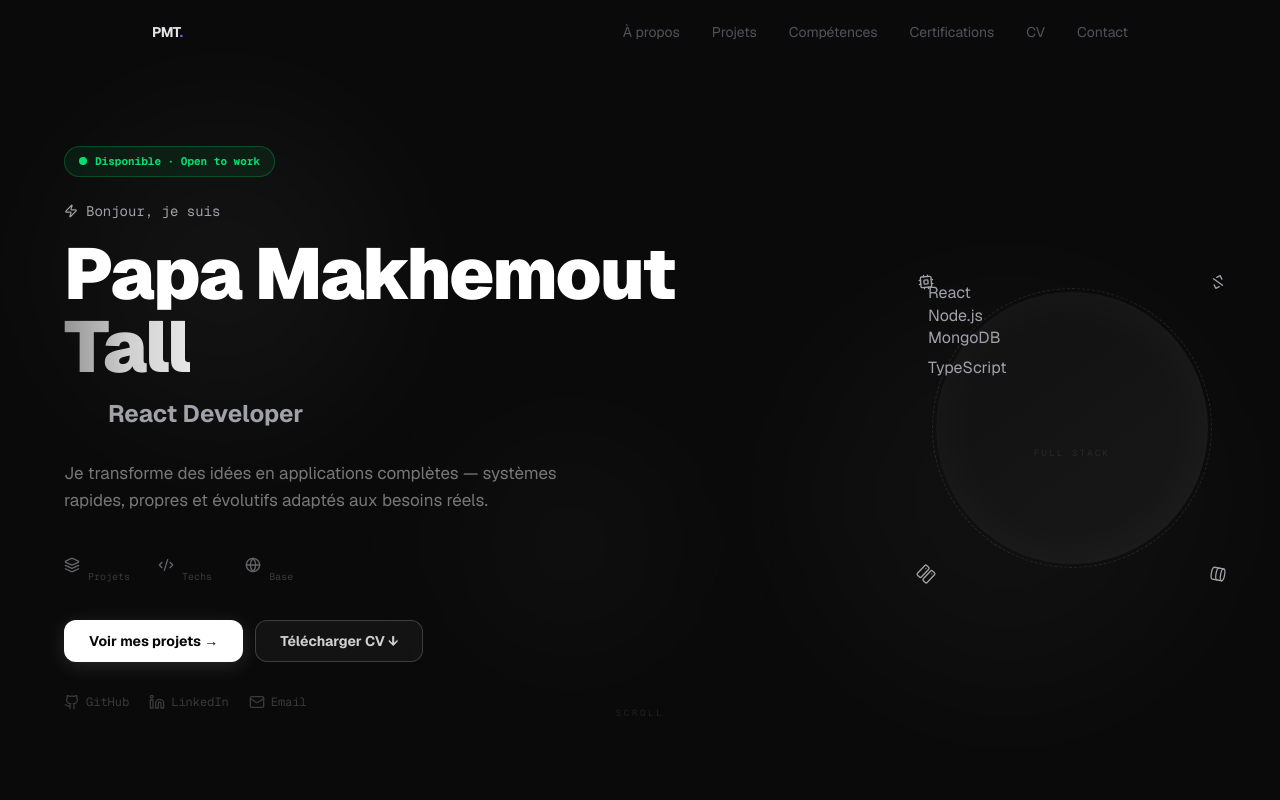
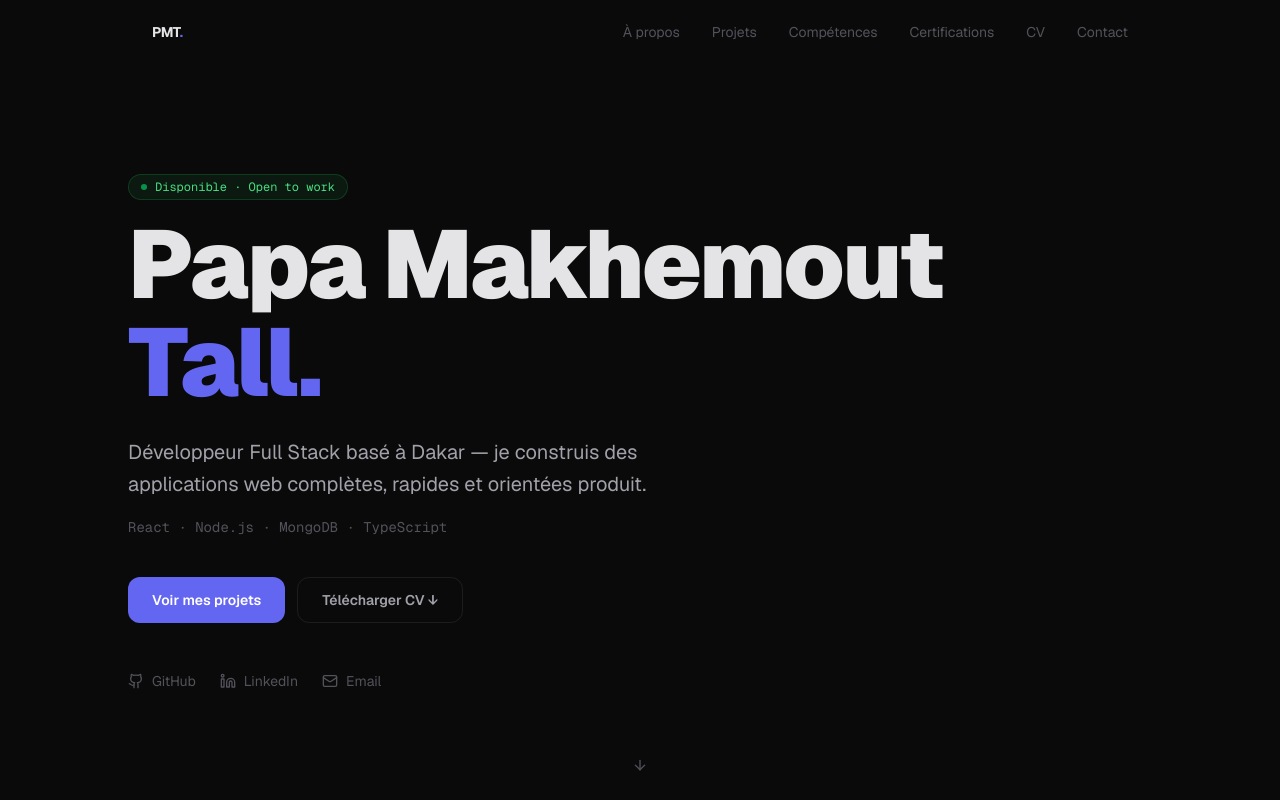
Before and after one commit to Mtg221/portfolio, a Next.js app: page / in a window 1280 px wide. Shown: the top 800 px of the page. Built offline with nearby package versions, Linux system fonts and the light colour scheme.

Commit message:
redesign: simplify portfolio — minimal dark theme

```diff
--- a/src/components/sections/Hero.tsx
+++ b/src/components/sections/Hero.tsx
@@ -1,244 +1,89 @@
 "use client";
-
 import { motion } from "framer-motion";
-import { GradientText } from "@/components/ui/GradientText";
-import { GlowButton } from "@/components/ui/GlowButton";
-import { TypewriterText } from "@/components/ui/TypewriterText";
-import { Github, Linkedin, Mail, Code2, Database, Server, Cpu, Zap, Globe, Layers } from "lucide-react";
+import { Github, Linkedin, Mail, ArrowDown } from "lucide-react";
 import { personalInfo } from "@/lib/data";
 
 interface HeroProps { scrollTo: (id: string) => void; }
 
-const floatingBadges = [
-  { label: "React",      style: { left: "-20%", top: "12%" }, delay: 0 },
-  { label: "Node.js",    style: { right: "-20%", top: "18%" }, delay: 0.6 },
-  { label: "MongoDB",    style: { left: "-24%", top: "68%" }, delay: 1.2 },
-  { label: "TypeScript", style: { right: "-22%", top: "62%" }, delay: 1.8 },
-];
-
-const orbitIcons = [
-  { Icon: Code2,    cls: "top-[-20px] right-[-20px]", dur: 22 },
-  { Icon: Cpu,      cls: "top-[-20px] left-[-20px]",  dur: 28 },
-  { Icon: Server,   cls: "bottom-[-20px] left-[-20px]",  dur: 18 },
-  { Icon: Database, cls: "bottom-[-20px] right-[-20px]", dur: 24 },
-];
-
-const roles = [
-  "Développeur Full Stack",
-  "React Developer",
-  "Node.js Expert",
-  "Architecte Web",
-  "Freelance Dev",
-];
+const fade = (delay = 0) => ({
+  initial: { opacity: 0, y: 20 },
+  animate: { opacity: 1, y: 0 },
+  transition: { duration: 0.6, delay },
+});
 
 export function Hero({ scrollTo }: HeroProps) {
   return (
-    <section id="hero" className="min-h-screen flex items-center px-4 pt-14 relative overflow-hidden hero-bg">
-      <div className="absolute inset-0 cyber-grid opacity-60 pointer-events-none" />
-
-      {/* Electric scan line */}
-      <div className="electric-scan" style={{ top: "30%" }} />
-
-      {/* Glow orbs */}
-      <div className="absolute top-20 left-8 w-96 h-96 rounded-full blur-3xl animate-float pointer-events-none"
-        style={{ background: "radial-gradient(circle, rgba(255,255,255,0.05), transparent)" }} />
-      <div className="absolute bottom-16 right-8 w-[480px] h-[480px] rounded-full blur-3xl animate-float pointer-events-none"
-        style={{ background: "radial-gradient(circle, rgba(255,255,255,0.04), transparent)", animationDelay: "2s" }} />
-      <div className="absolute top-1/2 left-1/3 w-72 h-72 rounded-full blur-3xl animate-float pointer-events-none"
-        style={{ background: "radial-gradient(circle, rgba(255,255,255,0.03), transparent)", animationDelay: "4s" }} />
-
-      <div className="max-w-6xl mx-auto w-full py-20 relative z-10">
-        <div className="grid lg:grid-cols-[1fr_auto] gap-20 items-center">
-
-          {/* Left */}
-          <div>
-            {/* Available badge */}
-            <motion.div
-              className="inline-flex items-center gap-2 px-3.5 py-1.5 rounded-full mb-6"
-              style={{ background: "rgba(0,255,100,0.07)", border: "1px solid rgba(0,255,100,0.22)" }}
-              initial={{ opacity: 0, y: -10 }}
-              animate={{ opacity: 1, y: 0 }}
-              transition={{ duration: 0.5 }}
-            >
-              <span className="relative flex h-2 w-2">
-                <span className="animate-ping absolute inline-flex h-full w-full rounded-full bg-green-400 opacity-75" />
-                <span className="relative inline-flex rounded-full h-2 w-2 bg-green-400" />
+    <section id="hero" className="min-h-screen flex flex-col justify-center px-6 pt-16">
+      <div className="max-w-5xl mx-auto w-full py-20">
+        <motion.div {...fade(0)} className="mb-4">
+          <span className="inline-flex items-center gap-2 text-xs font-mono px-3 py-1 rounded-full"
+            style={{ background: "rgba(34,197,94,0.08)", border: "1px solid rgba(34,197,94,0.2)", color: "#4ade80" }}>
+            <span className="w-1.5 h-1.5 rounded-full bg-green-400 animate-pulse" />
+            Disponible · Open to work
           </span>
-              <span className="text-[11px] font-mono font-bold text-green-400">Disponible · Open to work</span>
         </motion.div>
 
-            <motion.p
-              className="text-sm font-mono mb-4 flex items-center gap-2"
-              style={{ color: "var(--e-300)" }}
-              initial={{ opacity: 0, y: 16 }} animate={{ opacity: 1, y: 0 }}
-              transition={{ duration: 0.5, delay: 0.1 }}
-            >
-              <Zap className="w-3.5 h-3.5" style={{ color: "var(--e-100)" }} />
-              Bonjour, je suis
+        <motion.h1 {...fade(0.1)}
+          className="text-5xl sm:text-6xl md:text-7xl lg:text-8xl font-black tracking-tight leading-[1.02] mb-6"
+          style={{ color: "var(--text-bright)" }}>
+          Papa Makhemout<br />
+          <span style={{ color: "var(--accent)" }}>Tall.</span>
+        </motion.h1>
+
+        <motion.p {...fade(0.2)}
+          className="text-lg md:text-xl max-w-xl mb-4 leading-relaxed"
+          style={{ color: "var(--text)" }}>
+          Développeur Full Stack basé à Dakar — je construis des applications web complètes, rapides et orientées produit.
         </motion.p>
 
-            <motion.h1
-              className="text-5xl sm:text-6xl md:text-7xl font-black mb-3 leading-[1.02] tracking-tight"
-              initial={{ opacity: 0, y: 30 }} animate={{ opacity: 1, y: 0 }}
-              transition={{ duration: 0.8, delay: 0.18 }}
-            >
-              <span className="text-white">{personalInfo.firstName}</span>
-              <br />
-              <GradientText>{personalInfo.lastName}</GradientText>
-            </motion.h1>
+        <motion.p {...fade(0.25)} className="text-sm font-mono mb-10" style={{ color: "var(--text-dim)" }}>
+          React · Node.js · MongoDB · TypeScript
+        </motion.p>
 
-            {/* Typewriter */}
-            <motion.div
-              className="flex items-center gap-3 mb-7 h-9"
-              initial={{ opacity: 0, x: -20 }} animate={{ opacity: 1, x: 0 }}
-              transition={{ duration: 0.7, delay: 0.32 }}
-            >
-              <div className="h-px w-8 flex-shrink-0"
-                style={{ background: "linear-gradient(90deg, var(--e-300), transparent)" }} />
-              <h2 className="text-xl sm:text-2xl font-bold" style={{ color: "var(--e-200)" }}>
-                <TypewriterText words={roles} />
-              </h2>
+        <motion.div {...fade(0.35)} className="flex flex-wrap gap-3 mb-12">
+          <button onClick={() => scrollTo("projects")}
+            className="px-6 py-3 rounded-xl text-sm font-semibold transition-all duration-200 hover:opacity-90"
+            style={{ background: "var(--accent)", color: "#fff" }}>
+            Voir mes projets
+          </button>
+          <a href="/cv_fr.pdf" download
+            className="px-6 py-3 rounded-xl text-sm font-semibold transition-all duration-200"
+            style={{ border: "1px solid var(--border)", color: "var(--text)", background: "transparent" }}
+            onMouseEnter={e => { (e.currentTarget as HTMLElement).style.borderColor = "var(--border-hover)"; (e.currentTarget as HTMLElement).style.color = "var(--text-bright)"; }}
+            onMouseLeave={e => { (e.currentTarget as HTMLElement).style.borderColor = "var(--border)"; (e.currentTarget as HTMLElement).style.color = "var(--text)"; }}>
+            Télécharger CV ↓
+          </a>
         </motion.div>
 
-            <motion.p
-              className="text-base md:text-[17px] max-w-lg mb-8 leading-relaxed"
-              style={{ color: "#777777" }}
-              initial={{ opacity: 0, y: 16 }} animate={{ opacity: 1, y: 0 }}
-              transition={{ duration: 0.7, delay: 0.46 }}
-            >
-              Je transforme des idées en applications complètes — systèmes rapides, propres et évolutifs adaptés aux besoins réels.
-            </motion.p>
-
-            {/* Stats */}
-            <motion.div
-              className="flex gap-7 mb-9"
-              initial={{ opacity: 0, y: 16 }} animate={{ opacity: 1, y: 0 }}
-              transition={{ duration: 0.7, delay: 0.6 }}
-            >
-              {[
-                { value: "5+", label: "Projets", Icon: Layers },
-                { value: "10+", label: "Techs",  Icon: Code2 },
-                { value: "Dakar", label: "Base",  Icon: Globe },
-              ].map(({ value, label, Icon }, i) => (
-                <motion.div key={i} className="flex items-center gap-2" whileHover={{ scale: 1.06 }}>
-                  <Icon className="w-4 h-4 flex-shrink-0" style={{ color: "var(--e-300)", opacity: 0.6 }} />
-                  <div>
-                    <p className="text-xl font-black leading-none"
-                      style={{ background: "linear-gradient(135deg, var(--e-400), var(--e-100))", WebkitBackgroundClip: "text", WebkitTextFillColor: "transparent" }}>
-                      {value}
-                    </p>
-                    <p className="text-[10px] font-mono mt-0.5" style={{ color: "#3a3a3a" }}>{label}</p>
-                  </div>
-                </motion.div>
-              ))}
-            </motion.div>
-
-            {/* CTAs */}
-            <motion.div className="flex flex-wrap gap-3 mb-8"
-              initial={{ opacity: 0, y: 16 }} animate={{ opacity: 1, y: 0 }}
-              transition={{ duration: 0.7, delay: 0.74 }}>
-              <GlowButton onClick={() => scrollTo("projects")}>
-                Voir mes projets →
-              </GlowButton>
-              <GlowButton href="/cv_fr.pdf" download variant="outline">
-                Télécharger CV ↓
-              </GlowButton>
-            </motion.div>
-
-            {/* Socials */}
-            <motion.div className="flex gap-5"
-              initial={{ opacity: 0, y: 16 }} animate={{ opacity: 1, y: 0 }}
-              transition={{ duration: 0.7, delay: 0.88 }}>
+        <motion.div {...fade(0.45)} className="flex gap-6">
           {[
             { href: personalInfo.github,            Icon: Github,   label: "GitHub" },
             { href: personalInfo.linkedin,          Icon: Linkedin, label: "LinkedIn" },
             { href: `mailto:${personalInfo.email}`, Icon: Mail,     label: "Email" },
           ].map(({ href, Icon, label }) => (
-                <motion.a key={label} href={href}
+            <a key={label} href={href}
               target={label !== "Email" ? "_blank" : undefined}
               rel={label !== "Email" ? "noopener noreferrer" : undefined}
-                  className="flex items-center gap-1.5 text-xs font-mono"
-                  style={{ color: "#3a3a3a" }}
-                  whileHover={{ color: "var(--e-200)", y: -2, scale: 1.05 } as never}
-                  transition={{ type: "spring", stiffness: 300 }}>
+              className="flex items-center gap-2 text-sm transition-colors duration-200"
+              style={{ color: "var(--text-dim)" }}
+              onMouseEnter={e => (e.currentTarget as HTMLElement).style.color = "var(--text-bright)"}
+              onMouseLeave={e => (e.currentTarget as HTMLElement).style.color = "var(--text-dim)"}>
               <Icon className="w-4 h-4" />
               {label}
-                </motion.a>
+            </a>
           ))}
         </motion.div>
       </div>
 
-          {/* Right: avatar */}
-          <motion.div
-            className="hidden lg:flex items-center justify-center"
-            initial={{ opacity: 0, scale: 0.7 }} animate={{ opacity: 1, scale: 1 }}
-            transition={{ duration: 1.2, delay: 0.3, type: "spring", stiffness: 60 }}
-          >
-            <div className="relative w-72 h-72">
-              {/* Blurred glow behind ring */}
-              <div className="absolute inset-[-6px] rounded-full aurora-ring animate-spin-slow opacity-55 blur-[7px]" />
-              {/* Sharp ring */}
-              <div className="absolute inset-[-3px] rounded-full aurora-ring animate-spin-slow animate-flicker" />
-              {/* Counter-spin dashes */}
-              <div className="absolute inset-[4px] rounded-full animate-spin-reverse"
-                style={{ border: "1px dashed rgba(255,255,255,0.10)" }} />
-              {/* Dark mask */}
-              <div className="absolute inset-[3px] rounded-full" style={{ background: "var(--bg-base)" }} />
-              {/* Inner card */}
-              <div className="absolute inset-[8px] rounded-full flex flex-col items-center justify-center"
-                style={{
-                  background: "linear-gradient(145deg, #111111, #181818)",
-                  boxShadow: "inset 0 0 60px rgba(255,255,255,0.04)",
-                }}>
-                <motion.span
-                  className="text-5xl font-black"
-                  style={{ background: "linear-gradient(135deg, var(--e-400), var(--e-200), var(--e-100))", WebkitBackgroundClip: "text", WebkitTextFillColor: "transparent" }}
-                  animate={{ scale: [1, 1.05, 1] }}
-                  transition={{ duration: 3.5, repeat: Infinity }}>
-                  PMT
-                </motion.span>
-                <span className="text-[9px] font-mono mt-1 tracking-[0.25em] uppercase" style={{ color: "#282828" }}>
-                  Full Stack
-                </span>
-              </div>
-
-              {/* Floating badges */}
-              {floatingBadges.map((b, i) => (
-                <motion.div key={b.label} className="float-badge" style={b.style}
-                  animate={{ y: [0, -7, 0] }}
-                  transition={{ duration: 3 + i * 0.5, repeat: Infinity, ease: "easeInOut", delay: b.delay }}>
-                  {b.label}
-                </motion.div>
-              ))}
-
-              {/* Orbit icons */}
-              {orbitIcons.map(({ Icon, cls, dur }, i) => (
-                <motion.div key={i}
-                  className={`absolute ${cls} w-9 h-9 rounded-full flex items-center justify-center`}
-                  style={{ background: "var(--bg-elevated)", border: "1px solid var(--border-subtle)" }}
-                  whileHover={{ scale: 1.3 }}>
-                  <motion.div animate={{ rotate: 360 }} transition={{ duration: dur, repeat: Infinity, ease: "linear" }}>
-                    <Icon className="w-4 h-4" style={{ color: "var(--e-200)" }} />
-                  </motion.div>
-                </motion.div>
-              ))}
-            </div>
-          </motion.div>
-        </div>
-      </div>
-
-      {/* Scroll indicator */}
-      <motion.div
-        className="absolute bottom-8 left-1/2 -translate-x-1/2 flex flex-col items-center gap-2"
-        initial={{ opacity: 0 }} animate={{ opacity: 1 }} transition={{ delay: 1.8 }}>
-        <span className="text-[9px] font-mono tracking-[0.3em] uppercase" style={{ color: "#222222" }}>scroll</span>
-        <motion.div
-          className="w-px h-10 rounded-full"
-          style={{ background: "linear-gradient(180deg, var(--e-300), transparent)" }}
-          animate={{ scaleY: [1, 0.3, 1], opacity: [0.8, 0.3, 0.8] }}
-          transition={{ duration: 1.8, repeat: Infinity }}
-        />
-      </motion.div>
+      <motion.button
+        onClick={() => scrollTo("about")}
+        className="absolute bottom-8 left-1/2 -translate-x-1/2 flex flex-col items-center gap-2 transition-colors duration-200"
+        style={{ color: "var(--text-dim)" }}
+        animate={{ y: [0, 6, 0] }} transition={{ duration: 2, repeat: Infinity }}
+        onMouseEnter={e => (e.currentTarget as HTMLElement).style.color = "var(--text)"}
+        onMouseLeave={e => (e.currentTarget as HTMLElement).style.color = "var(--text-dim)"}>
+        <ArrowDown className="w-4 h-4" />
+      </motion.button>
     </section>
   );
 }
```
Lines whose indentation alone changed are shown as unchanged.
